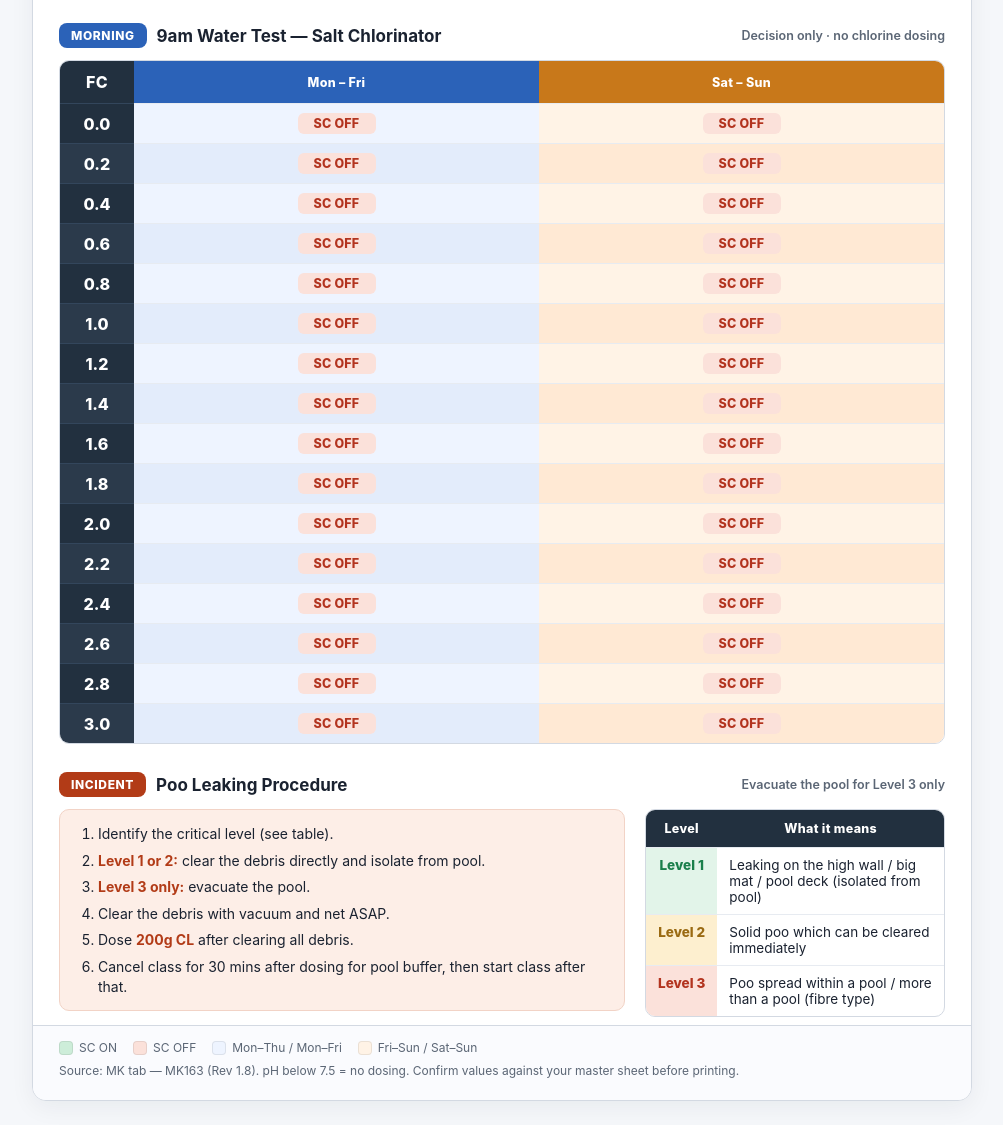
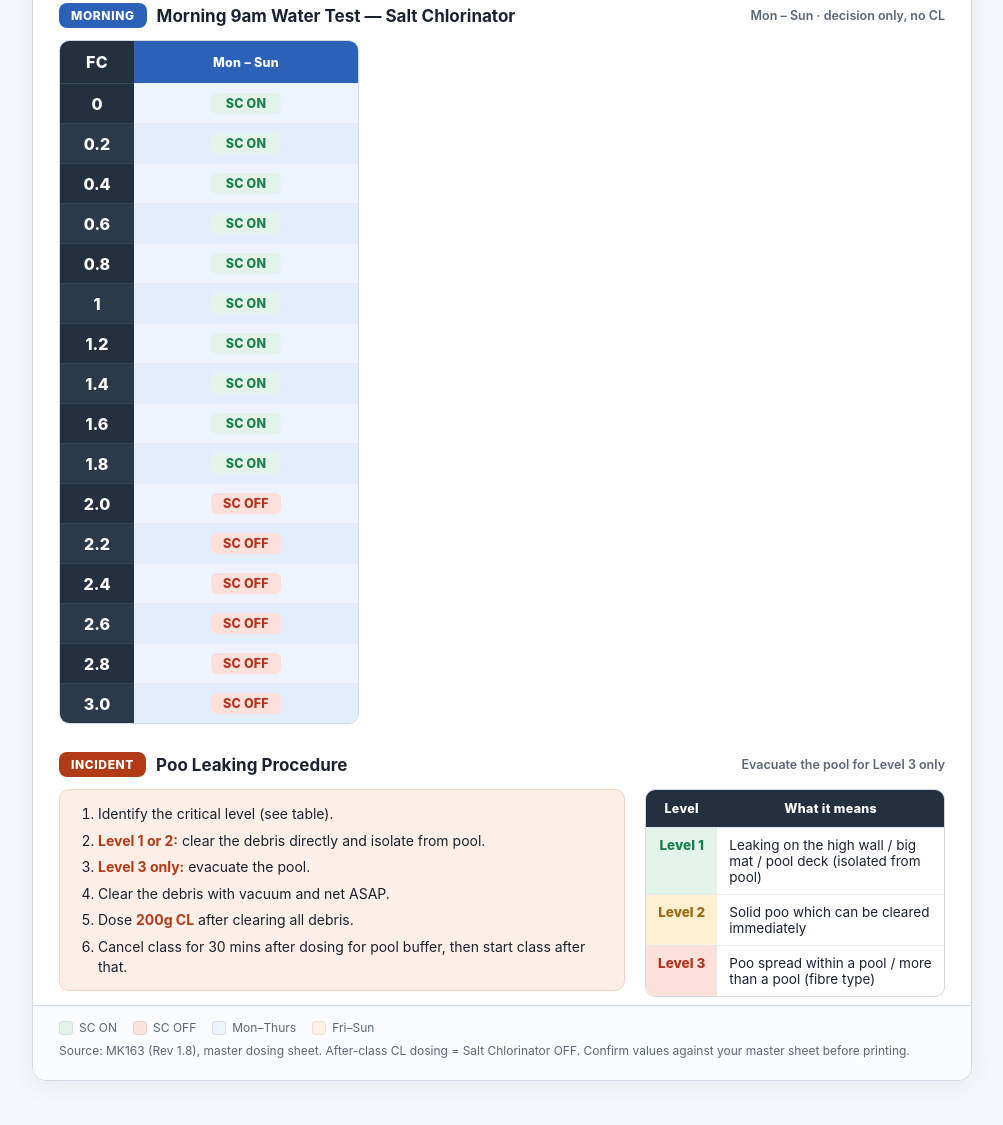
Before and after one commit to edwardlau-max/MK163, a plain HTML site: page index.html in a window 1280 px wide. Shown: the part 989-2114 px from the top of the page, without its empty margins (138-1141 px from the left). Drawn offline with Linux system fonts and the light colour scheme.

Commit message:
Add files via upload

```diff
--- a/index.html
+++ b/index.html
@@ -8,11 +8,10 @@
   :root{
     --ink:#1a2230; --muted:#5b6675; --line:#d3d9e2; --bg:#f5f7fa;
     --fc-bg:#22303f; --fc-ink:#ffffff;
-    --d1:#eef4ff; --d1hd:#2b62b8;   /* Mon-Thurs / Mon-Fri  (blue) */
-    --d2:#fff3e6; --d2hd:#c8781a;   /* Fri-Sun / Sat-Sun    (orange) */
-    --on2bg:#cdedd9; --on2:#12703f;  /* 2x SC ON */
-    --on1bg:#e4f5ea; --on1:#2b8a5b;  /* 1x SC ON */
-    --offbg:#fbe1da; --off:#b3341f;  /* All SC OFF */
+    --d1:#eef4ff; --d1hd:#2b62b8;   /* Mon-Thurs (blue) */
+    --d2:#fff3e6; --d2hd:#c8781a;   /* Fri-Sun (orange) */
+    --onbg:#e2f4e9; --on:#1a7f4b;   /* SC ON */
+    --offbg:#fbe1da; --off:#b3341f;  /* SC OFF */
     --ph:#fdeef4; --phhd:#b23a76;
     --warn:#b23b17; --warnbg:#fdeee7;
     --lv1bg:#e2f4e9; --lv1:#1a7f4b;
@@ -42,16 +41,17 @@
   section{padding:20px 26px 8px;}
   .band{display:flex;align-items:center;gap:10px;margin:0 0 12px;}
   .tag{font-size:12px;font-weight:800;letter-spacing:.6px;color:#fff;padding:5px 12px;border-radius:8px;text-transform:uppercase;}
+  .tag.a{background:#12855a;}
   .tag.m{background:var(--d1hd);}
-  .tag.a{background:#12855a;}
   .tag.w{background:var(--warn);}
   .band h2{margin:0;font-size:17px;}
   .band .note{margin-left:auto;font-size:12.5px;color:var(--muted);font-weight:600;}
 
   .grids{display:flex;gap:20px;flex-wrap:wrap;align-items:flex-start;}
   table{border-collapse:collapse;width:100%;font-size:15px;}
-  .wrap{flex:1;min-width:340px;border:1px solid var(--line);border-radius:10px;overflow:hidden;}
+  .wrap{flex:1;min-width:300px;border:1px solid var(--line);border-radius:10px;overflow:hidden;}
   .wrap.ph{flex:none;width:220px;}
+  .wrap.narrow{flex:none;width:300px;}
   th,td{padding:9px 12px;text-align:center;border-bottom:1px solid #e7ebf1;}
   thead th{font-size:12.5px;font-weight:800;letter-spacing:.3px;padding-top:11px;padding-bottom:11px;}
   tbody tr:last-child td{border-bottom:none;}
@@ -66,15 +66,13 @@
   tbody tr:nth-child(even) td.c2{background:#ffe9d4;}
   td.dose{font-weight:800;font-size:15.5px;}
 
-  .pill{display:inline-block;min-width:78px;padding:3px 9px;border-radius:6px;font-weight:800;font-size:12.5px;letter-spacing:.2px;}
-  .on2{background:var(--on2bg);color:var(--on2);}
-  .on1{background:var(--on1bg);color:var(--on1);}
+  .pill{display:inline-block;min-width:70px;padding:3px 9px;border-radius:6px;font-weight:800;font-size:12.5px;letter-spacing:.2px;}
+  .on{background:var(--onbg);color:var(--on);}
   .off{background:var(--offbg);color:var(--off);}
 
   .ph thead th{background:var(--phhd);color:#fff;}
   .ph td.k{font-weight:800;background:#fbe7f0;}
 
-  /* poo procedure */
   .proc{display:flex;gap:20px;flex-wrap:wrap;align-items:flex-start;}
   .proc .steps{flex:1;min-width:320px;background:var(--warnbg);border:1px solid #f2d3c6;border-radius:10px;padding:6px 6px 6px 4px;}
   .proc ol{margin:8px 14px 8px 34px;padding:0;}
@@ -108,7 +106,7 @@
     .band h2{font-size:15px;}
     .band .note{margin-left:0;flex-basis:100%;}
     .grids,.proc{gap:14px;}
-    .wrap,.wrap.ph,.proc .steps,.lv{min-width:0;width:100%;flex:1 1 100%;}
+    .wrap,.wrap.ph,.wrap.narrow,.proc .steps,.lv{min-width:0;width:100%;flex:1 1 100%;}
     th,td{padding:8px 6px;font-size:13.5px;}
     thead th{font-size:11.5px;}
     th.fc,td.fc{width:46px;font-size:14px;}
@@ -124,15 +122,15 @@
 <body>
 <div class="sheet">
   <header>
-    <h1>MK163 Pool — Chlorine &amp; pH Dosing Guide</h1>
-    <p class="sub">Water test → find your FC reading → read the column for today. SC = Salt Chlorinator.</p>
+    <h1>MK163 — Chlorine &amp; pH Dosing Guide</h1>
+    <p class="sub">Water test &#8594; find your FC reading &#8594; read the column for today. SC = Salt Chlorinator.</p>
     <span class="rev">REV 1.8</span>
   </header>
 
   <div class="how">
     <div class="step"><div class="num">1</div><div><b>Check the time</b><span>Morning 9am test, or after-class 5pm test — use the matching section.</span></div></div>
     <div class="step"><div class="num">2</div><div><b>Find the FC row</b><span>Match your measured FC (dark left column).</span></div></div>
-    <div class="step"><div class="num">3</div><div><b>Read today's column</b><span>A dose (e.g. 800g) = add chlorine. A green pill = switch chlorinator(s) on instead.</span></div></div>
+    <div class="step"><div class="num">3</div><div><b>Read today's column</b><span>Follow the row across to the coloured column for today.</span></div></div>
   </div>
 
   <!-- AFTER CLASS -->
@@ -162,13 +160,13 @@
   <section>
     <div class="band">
       <span class="tag m">Morning</span>
-      <h2>9am Water Test — Salt Chlorinator</h2>
-      <span class="note">Decision only · no chlorine dosing</span>
+      <h2>Morning 9am Water Test — Salt Chlorinator</h2>
+      <span class="note">Mon – Sun · decision only, no CL</span>
     </div>
     <div class="grids">
-      <div class="wrap">
+      <div class="wrap narrow">
         <table>
-          <thead><tr><th class="fc">FC</th><th class="c1">Mon – Fri</th><th class="c2">Sat – Sun</th></tr></thead>
+          <thead><tr><th class="fc">FC</th><th class="c1">Mon – Sun</th></tr></thead>
           <tbody id="morn"></tbody>
         </table>
       </div>
@@ -208,40 +206,42 @@
 
   <footer>
     <div class="legend">
-      <span><i class="sw" style="background:var(--on2bg)"></i> SC ON</span>
+      <span><i class="sw" style="background:var(--onbg)"></i> SC ON</span>
       <span><i class="sw" style="background:var(--offbg)"></i> SC OFF</span>
-      <span><i class="sw" style="background:var(--d1)"></i> Mon–Thu / Mon–Fri</span>
-      <span><i class="sw" style="background:var(--d2)"></i> Fri–Sun / Sat–Sun</span>
+      <span><i class="sw" style="background:var(--d1)"></i> Mon–Thurs</span>
+      <span><i class="sw" style="background:var(--d2)"></i> Fri–Sun</span>
     </div>
-    Source: MK tab — MK163 (Rev 1.8). pH below 7.5 = no dosing. Confirm values against your master sheet before printing.
+    Source: MK163 (Rev 1.8), master dosing sheet. After-class CL dosing = Salt Chlorinator OFF. Confirm values against your master sheet before printing.
   </footer>
 </div>
 
 <script>
   const after = [
-    ["0.0","1.4kg","1.4kg"],["0.2","1.4kg","1.4kg"],["0.4","1.2kg","1.4kg"],["0.6","1.2kg","1.2kg"],
-    ["0.8","1kg","1.2kg"],["1.0","800g","1.2kg"],["1.2","800g","1kg"],["1.4","800g","1kg"],
-    ["1.6","700g","800g"],["1.8","600g","800g"],["2.0","500g","800g"],["2.2","500g","800g"],
-    ["2.4","500g","600g"],["2.6","250g","300g"],["2.8","250g","300g"],["3.0","250g","300g"]
+    ["0","1.4kg","1.4kg"],["0.2","1.4kg","1.4kg"],["0.4","1.2kg","1.4kg"],
+    ["0.6","1.2kg","1.2kg"],["0.8","1kg","1.2kg"],["1","800g","1.2kg"],
+    ["1.2","800g","1kg"],["1.4","800g","1kg"],["1.6","700g","800g"],
+    ["1.8","600g","800g"],["2.0","500g","800g"],["2.2","500g","800g"],
+    ["2.4","500g","600g"],["2.6","250g","300g"],["2.8","250g","300g"],
+    ["3.0","250g","300g"]
   ];
   const morn = [
-    ["0.0","OFF SC","OFF SC"],["0.2","OFF SC","OFF SC"],["0.4","OFF SC","OFF SC"],["0.6","OFF SC","OFF SC"],
-    ["0.8","OFF SC","OFF SC"],["1.0","OFF SC","OFF SC"],["1.2","OFF SC","OFF SC"],["1.4","OFF SC","OFF SC"],
-    ["1.6","OFF SC","OFF SC"],["1.8","OFF SC","OFF SC"],["2.0","OFF SC","OFF SC"],["2.2","OFF SC","OFF SC"],
-    ["2.4","OFF SC","OFF SC"],["2.6","OFF SC","OFF SC"],["2.8","OFF SC","OFF SC"],["3.0","OFF SC","OFF SC"]
+    ["0","On SC"],["0.2","On SC"],["0.4","On SC"],["0.6","On SC"],
+    ["0.8","On SC"],["1","On SC"],["1.2","On SC"],["1.4","On SC"],
+    ["1.6","On SC"],["1.8","On SC"],["2.0","OFF SC"],["2.2","OFF SC"],
+    ["2.4","OFF SC"],["2.6","OFF SC"],["2.8","OFF SC"],["3.0","OFF SC"]
   ];
   const ph = [["7.5","400g"],["7.8","800g"],["8.2","1.4kg"]];
 
   function fmt(v){
     if(/^\d.*(kg|g)$/.test(v)) return `<span class="dose">${v}</span>`;
     if(/off/i.test(v)) return '<span class="pill off">SC OFF</span>';
-    if(/on/i.test(v)) return '<span class="pill on2">SC ON</span>';
+    if(/on/i.test(v)) return '<span class="pill on">SC ON</span>';
     return v;
   }
   document.getElementById('after').innerHTML = after.map(r=>
     `<tr><td class="fc">${r[0]}</td><td class="c1">${fmt(r[1])}</td><td class="c2">${fmt(r[2])}</td></tr>`).join('');
   document.getElementById('morn').innerHTML = morn.map(r=>
-    `<tr><td class="fc">${r[0]}</td><td class="c1">${fmt(r[1])}</td><td class="c2">${fmt(r[2])}</td></tr>`).join('');
+    `<tr><td class="fc">${r[0]}</td><td class="c1">${fmt(r[1])}</td></tr>`).join('');
   document.getElementById('ph').innerHTML = ph.map(r=>
     `<tr><td class="k">${r[0]}</td><td class="dose">${r[1]}</td></tr>`).join('');
 </script>
```
